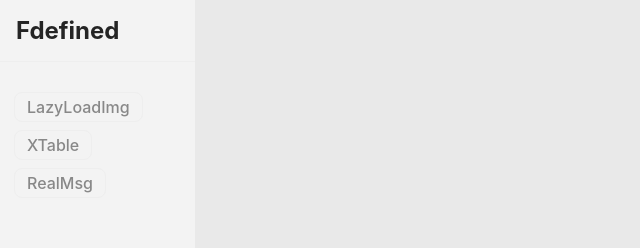
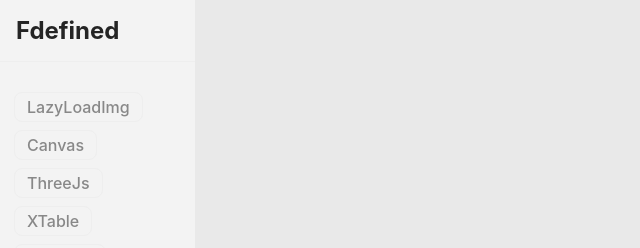
Before and after one commit to FU-design/toy, a Vue app: page /questionplace in a window 1280 px wide. Shown: the top 248 px of the page, without its empty margins (0-640 px from the left). Built offline with nearby package versions, Linux system fonts and the light colour scheme; what @highlightjs/vue-plugin would draw is missing.

Commit message:
Add canvas and threeJs router

```diff
--- /dev/null
+++ b/src/pages/comp/component/canvas/index.vue
@@ -0,0 +1,7 @@
+<template>
+  <div></div>
+</template>
+
+<script setup lang="ts"></script>
+
+<style scoped></style>
--- /dev/null
+++ b/src/pages/comp/component/threeJs/index.vue
@@ -0,0 +1,7 @@
+<template>
+  <div></div>
+</template>
+
+<script setup lang="ts"></script>
+
+<style scoped></style>
--- a/src/router/modules/comp.ts
+++ b/src/router/modules/comp.ts
@@ -14,6 +14,24 @@ const comp = {
       component: () => import("@/pages/comp/component/lazy-load-img/index.vue"),
       meta: {
         title: "LazyLoadImg",
+        menu: true,
+      },
+    },
+    {
+      path: "canvas",
+      name: "Canvas",
+      component: () => import("@/pages/comp/component/canvas/index.vue"),
+      meta: {
+        title: "Canvas",
+        menu: true,
+      },
+    },
+    {
+      path: "threeJs",
+      name: "ThreeJs",
+      component: () => import("@/pages/comp/component/threeJs/index.vue"),
+      meta: {
+        title: "ThreeJs",
         menu: true,
       },
     },
```
